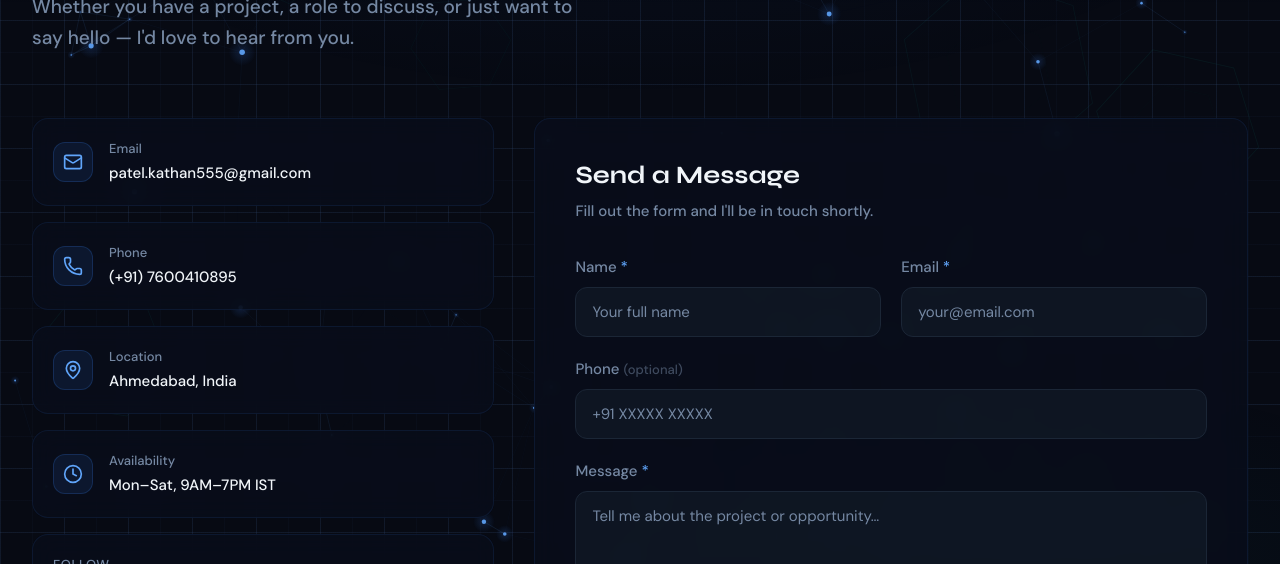
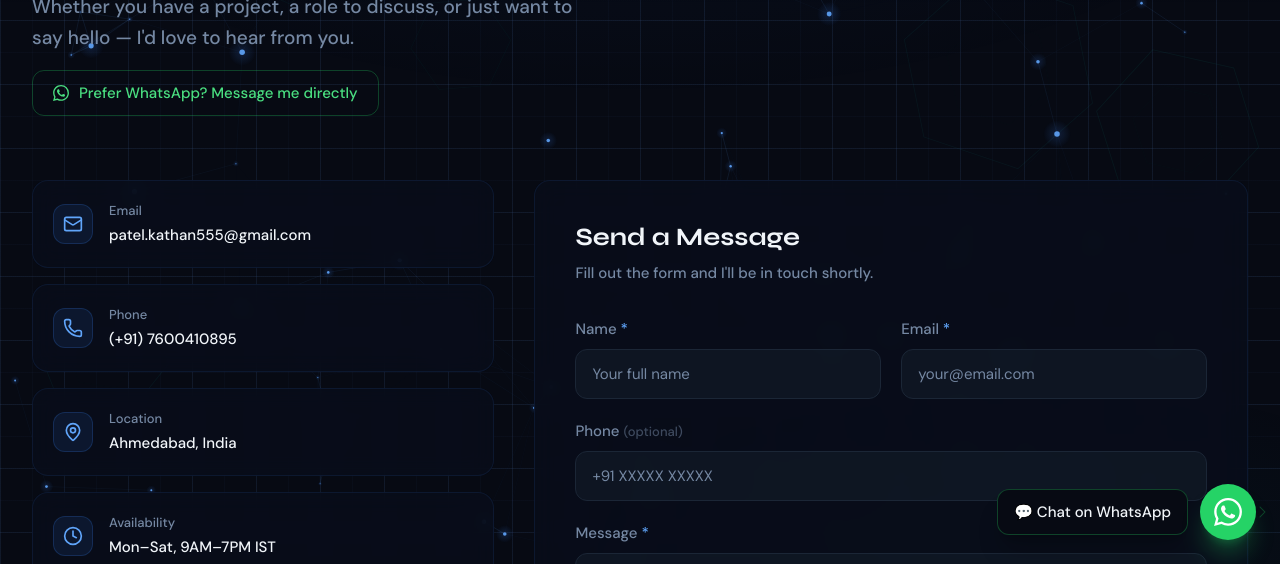
Before and after one commit to kathan555/kathanPortfolio, a Next.js app: page /contact in a window 1280 px wide. Shown: the part 236-800 px from the top of the page. Built offline with nearby package versions, Linux system fonts and the light colour scheme; no server answers.

Commit message:
feat: add WhatsApp floating button and contact page soft CTA

```diff
--- a/app/contact/page.tsx
+++ b/app/contact/page.tsx
@@ -71,6 +71,19 @@ export default function ContactPage() {
             Whether you have a project, a role to discuss, or just want to say hello —
             I&apos;d love to hear from you.
           </p>
+
+          {/* WhatsApp soft CTA */}
+          <a
+            href="https://wa.me/917600410895?text=Hi%20Kathan%2C%20I%20found%20your%20portfolio%20and%20I%27m%20interested%20in%20discussing%20a%20project."
+            target="_blank"
+            rel="noopener noreferrer"
+            className="inline-flex items-center gap-2.5 mt-4 px-5 py-2.5 rounded-xl border border-green-500/30 bg-green-500/8 text-green-400 hover:bg-green-500/15 hover:border-green-500/50 transition-all text-sm font-medium"
+          >
+            <svg viewBox="0 0 24 24" className="w-4 h-4 fill-current shrink-0" xmlns="http://www.w3.org/2000/svg">
+              <path d="M17.472 14.382c-.297-.149-1.758-.867-2.03-.967-.273-.099-.471-.148-.67.15-.197.297-.767.966-.94 1.164-.173.199-.347.223-.644.075-.297-.15-1.255-.463-2.39-1.475-.883-.788-1.48-1.761-1.653-2.059-.173-.297-.018-.458.13-.606.134-.133.298-.347.446-.52.149-.174.198-.298.298-.497.099-.198.05-.371-.025-.52-.075-.149-.669-1.612-.916-2.207-.242-.579-.487-.5-.669-.51-.173-.008-.371-.01-.57-.01-.198 0-.52.074-.792.372-.272.297-1.04 1.016-1.04 2.479 0 1.462 1.065 2.875 1.213 3.074.149.198 2.096 3.2 5.077 4.487.709.306 1.262.489 1.694.625.712.227 1.36.195 1.871.118.571-.085 1.758-.719 2.006-1.413.248-.694.248-1.289.173-1.413-.074-.124-.272-.198-.57-.347m-5.421 7.403h-.004a9.87 9.87 0 01-5.031-1.378l-.361-.214-3.741.982.998-3.648-.235-.374a9.86 9.86 0 01-1.51-5.26c.001-5.45 4.436-9.884 9.888-9.884 2.64 0 5.122 1.03 6.988 2.898a9.825 9.825 0 012.893 6.994c-.003 5.45-4.437 9.884-9.885 9.884m8.413-18.297A11.815 11.815 0 0012.05 0C5.495 0 .16 5.335.157 11.892c0 2.096.547 4.142 1.588 5.945L.057 24l6.305-1.654a11.882 11.882 0 005.683 1.448h.005c6.554 0 11.89-5.335 11.893-11.893a11.821 11.821 0 00-3.48-8.413z" />
+            </svg>
+            Prefer WhatsApp? Message me directly
+          </a>
         </div>
 
         <div className="grid grid-cols-1 lg:grid-cols-5 gap-10 items-start">
--- a/app/layout.tsx
+++ b/app/layout.tsx
@@ -6,6 +6,7 @@ import { ThemeProvider }      from "@/components/ThemeProvider";
 import { AnimatedBackground } from "@/components/AnimatedBackground";
 import { ScrollRestorer }       from "@/components/ScrollRestorer";
 import { NavigationProgress }   from "@/components/NavigationProgress";
+import { WhatsAppButton }        from "@/components/WhatsAppButton";
 import { Navbar }             from "@/components/Navbar";
 import { Footer }             from "@/components/Footer";
 import { Toaster }            from "react-hot-toast";
@@ -166,6 +167,9 @@ export default function RootLayout({ children }: { children: React.ReactNode })
           {/* ── Scroll-to-top on every route change / refresh ── */}
           <ScrollRestorer />
 
+          {/* ── WhatsApp floating button ── */}
+          <WhatsAppButton />
+
           {/* ── 3D animated canvas — sits behind everything ── */}
           <AnimatedBackground />
 
--- /dev/null
+++ b/components/WhatsAppButton.tsx
@@ -0,0 +1,79 @@
+"use client";
+
+import { useState, useEffect } from "react";
+import { motion, AnimatePresence } from "framer-motion";
+
+const PHONE   = "917600410895"; // country code + number, no + or spaces
+const MESSAGE = encodeURIComponent(
+  "Hi Kathan, I found your portfolio and I'm interested in discussing a project."
+);
+const WHATSAPP_URL = `https://wa.me/${PHONE}?text=${MESSAGE}`;
+
+export function WhatsAppButton() {
+  const [visible,  setVisible]  = useState(false);
+  const [showLabel, setShowLabel] = useState(false);
+
+  // Show button after 3 seconds — not immediately so it doesn't feel intrusive
+  useEffect(() => {
+    const t1 = setTimeout(() => setVisible(true),   3000);
+    // Show the label tooltip after 5 seconds to draw attention once
+    const t2 = setTimeout(() => setShowLabel(true),  5000);
+    const t3 = setTimeout(() => setShowLabel(false), 9000);
+    return () => { clearTimeout(t1); clearTimeout(t2); clearTimeout(t3); };
+  }, []);
+
+  return (
+    <AnimatePresence>
+      {visible && (
+        <motion.div
+          initial={{ opacity: 0, scale: 0, y: 20 }}
+          animate={{ opacity: 1, scale: 1, y: 0  }}
+          exit={{   opacity: 0, scale: 0, y: 20  }}
+          transition={{ type: "spring", stiffness: 260, damping: 20 }}
+          className="fixed bottom-6 right-6 z-[100] flex items-center gap-3"
+        >
+          {/* Label tooltip */}
+          <AnimatePresence>
+            {showLabel && (
+              <motion.div
+                initial={{ opacity: 0, x: 10  }}
+                animate={{ opacity: 1, x: 0   }}
+                exit={{   opacity: 0, x: 10   }}
+                transition={{ duration: 0.2 }}
+                className="bg-background border border-green-500/30 text-foreground text-sm font-medium px-4 py-2.5 rounded-xl shadow-xl shadow-black/20 whitespace-nowrap"
+              >
+                💬 Chat on WhatsApp
+                {/* Arrow pointing right */}
+                <span className="absolute -right-2 top-1/2 -translate-y-1/2 w-2 h-2 bg-background border-r border-t border-green-500/30 rotate-45" />
+              </motion.div>
+            )}
+          </AnimatePresence>
+
+          {/* WhatsApp button */}
+          <a
+            href={WHATSAPP_URL}
+            target="_blank"
+            rel="noopener noreferrer"
+            aria-label="Chat on WhatsApp"
+            onMouseEnter={() => setShowLabel(true)}
+            onMouseLeave={() => setShowLabel(false)}
+            className="relative w-14 h-14 rounded-full flex items-center justify-center shadow-xl shadow-green-500/30 transition-transform hover:scale-110 active:scale-95"
+            style={{ background: "#25D366" }}
+          >
+            {/* Pulse ring */}
+            <span className="absolute inset-0 rounded-full bg-[#25D366] animate-ping opacity-20" />
+
+            {/* WhatsApp SVG icon */}
+            <svg
+              viewBox="0 0 24 24"
+              className="w-7 h-7 fill-white relative z-10"
+              xmlns="http://www.w3.org/2000/svg"
+            >
+              <path d="M17.472 14.382c-.297-.149-1.758-.867-2.03-.967-.273-.099-.471-.148-.67.15-.197.297-.767.966-.94 1.164-.173.199-.347.223-.644.075-.297-.15-1.255-.463-2.39-1.475-.883-.788-1.48-1.761-1.653-2.059-.173-.297-.018-.458.13-.606.134-.133.298-.347.446-.52.149-.174.198-.298.298-.497.099-.198.05-.371-.025-.52-.075-.149-.669-1.612-.916-2.207-.242-.579-.487-.5-.669-.51-.173-.008-.371-.01-.57-.01-.198 0-.52.074-.792.372-.272.297-1.04 1.016-1.04 2.479 0 1.462 1.065 2.875 1.213 3.074.149.198 2.096 3.2 5.077 4.487.709.306 1.262.489 1.694.625.712.227 1.36.195 1.871.118.571-.085 1.758-.719 2.006-1.413.248-.694.248-1.289.173-1.413-.074-.124-.272-.198-.57-.347m-5.421 7.403h-.004a9.87 9.87 0 01-5.031-1.378l-.361-.214-3.741.982.998-3.648-.235-.374a9.86 9.86 0 01-1.51-5.26c.001-5.45 4.436-9.884 9.888-9.884 2.64 0 5.122 1.03 6.988 2.898a9.825 9.825 0 012.893 6.994c-.003 5.45-4.437 9.884-9.885 9.884m8.413-18.297A11.815 11.815 0 0012.05 0C5.495 0 .16 5.335.157 11.892c0 2.096.547 4.142 1.588 5.945L.057 24l6.305-1.654a11.882 11.882 0 005.683 1.448h.005c6.554 0 11.89-5.335 11.893-11.893a11.821 11.821 0 00-3.48-8.413z" />
+            </svg>
+          </a>
+        </motion.div>
+      )}
+    </AnimatePresence>
+  );
+}
```
